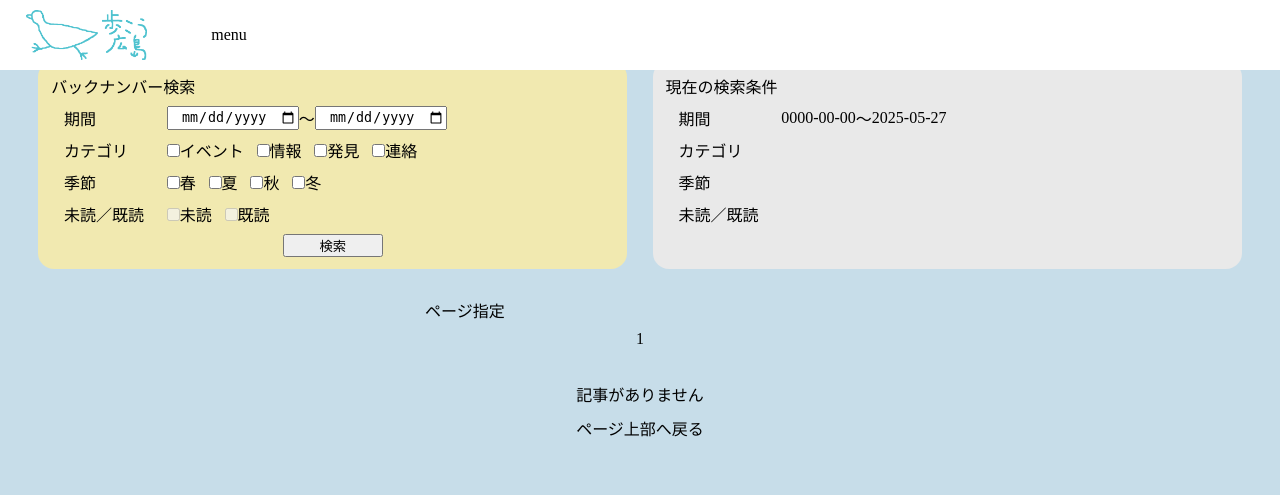
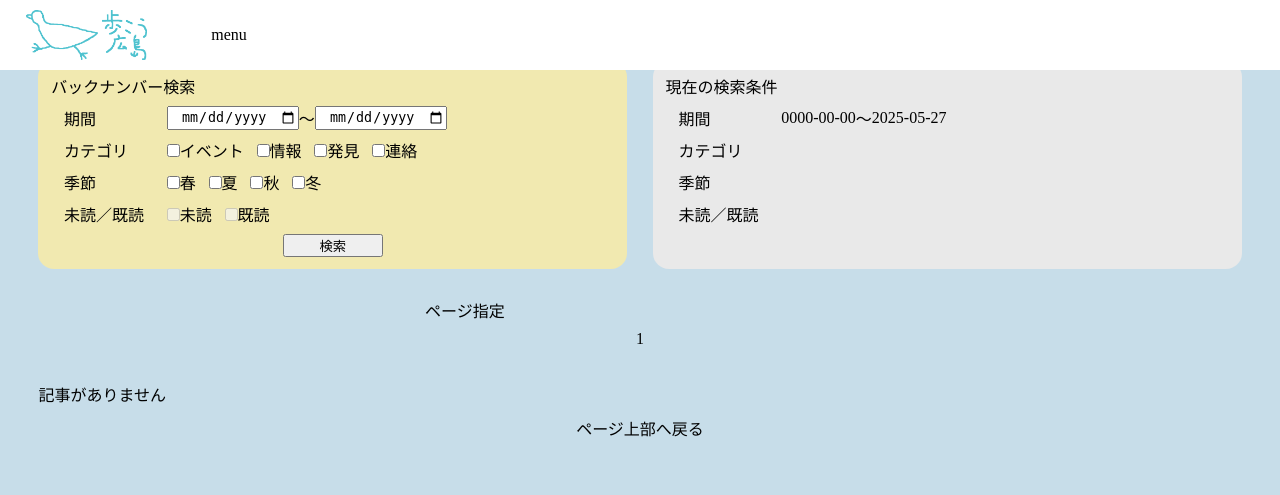
Before and after one commit to ahitomo/walk_hirosima, a PHP site: page /bulletin_board.php in a window 1280 px wide. Shown: the top 495 px of the page. Run offline with PHP 8.4, Linux system fonts and the light colour scheme; data comes from the database, SQL or seed files in the repository; data that the repository does not hold is empty.

Commit message:
Add files via upload

```diff
--- a/walk_hiroshima/css/style_tablet.css
+++ b/walk_hiroshima/css/style_tablet.css
@@ -349,8 +349,12 @@ h2 {
 .bulletin_board_view {
     display: flex;
     align-items: start;
-    justify-content: center;
+    justify-content: flex-start;
     flex-wrap: wrap;
+}
+
+.each_view_frame {
+    margin-inline: 0.75vw;
 }
 
 .bulletin_board_view .each_view {
```
